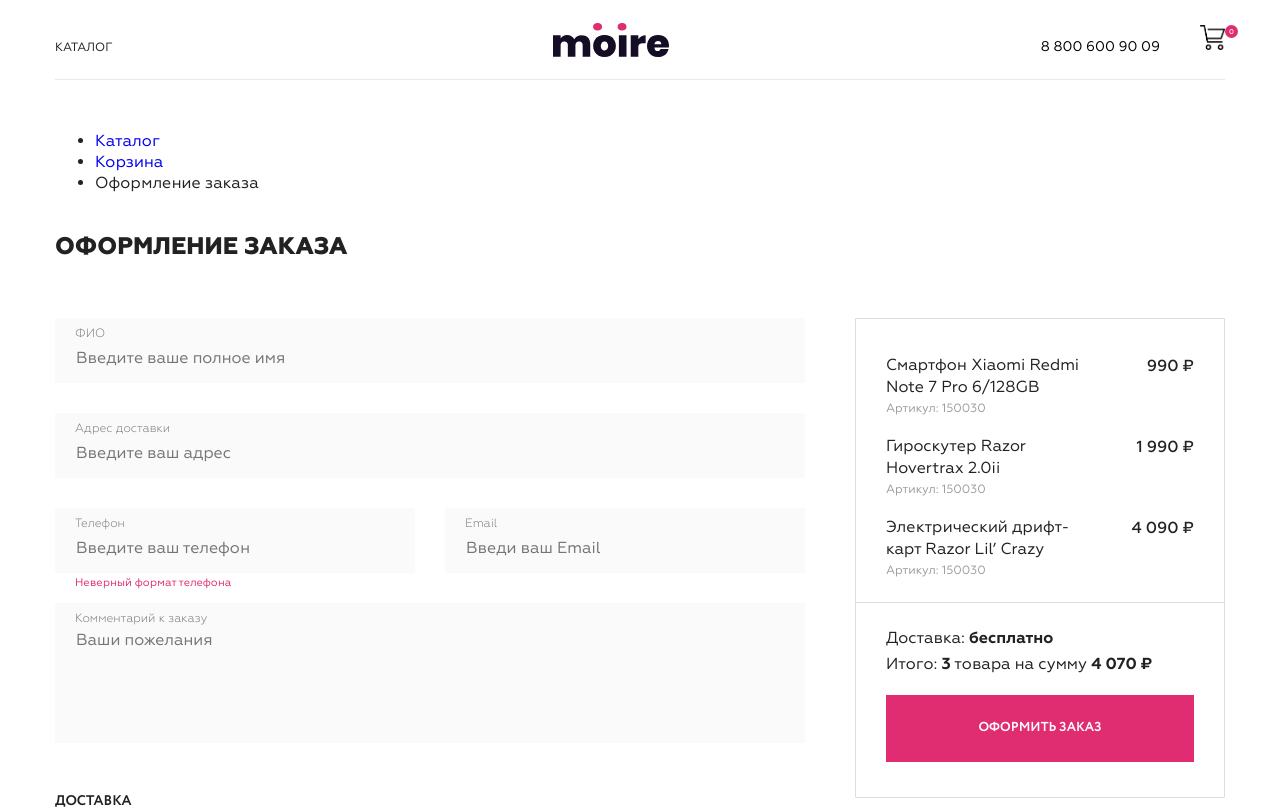
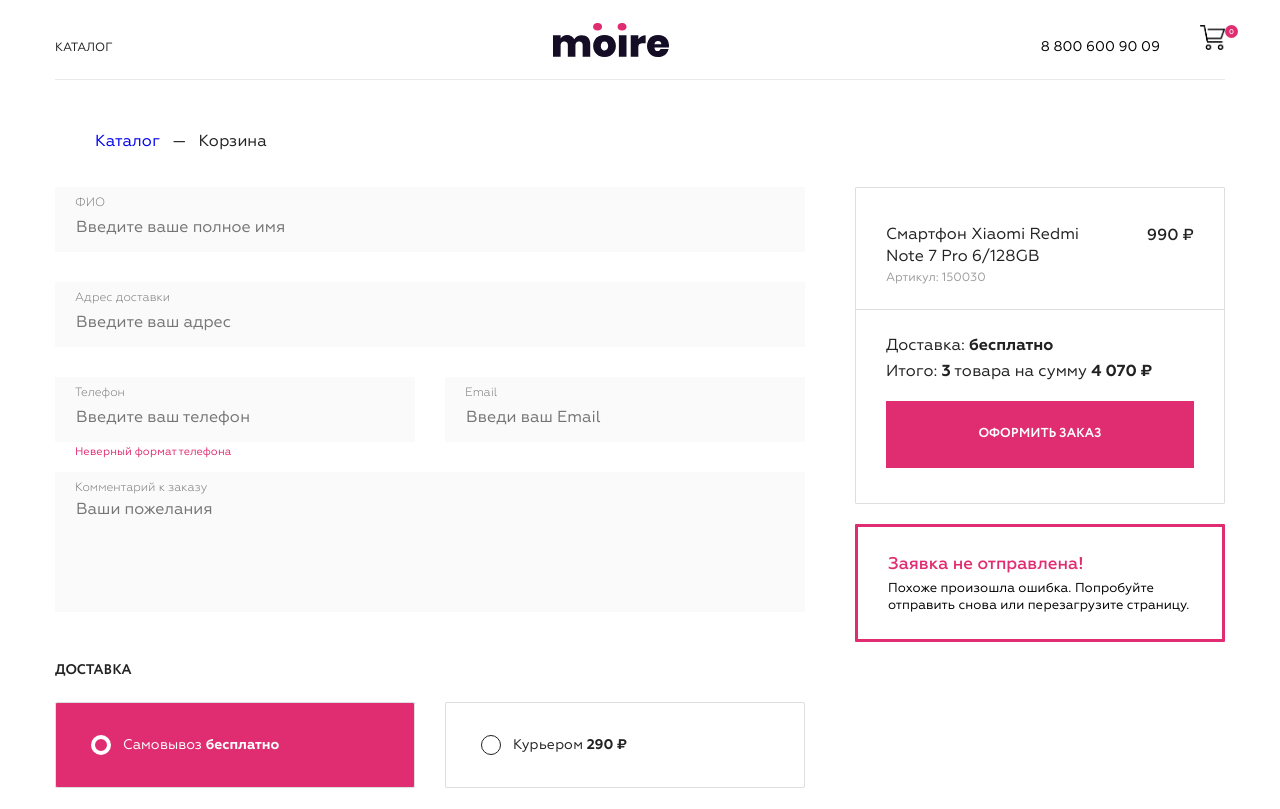
Before and after one commit to festsnusa/vue-shop, a Vue app: page /checkout in a window 1280 px wide. Shown: the top 809 px of the page. Built offline with nearby package versions, Linux system fonts and the light colour scheme.

Commit message:
refactoring: new component added

```diff
--- a/src/components/Checkout.vue
+++ b/src/components/Checkout.vue
@@ -2,7 +2,8 @@
   <main class="content container">
     <div class="checkout" v-if="!orderIsProcessed">
       <div class="content__top">
-        <ul class="breadcrumbs">
+        <Breadcrumbs :сheckout="true" title="Корзина" />
+        <!-- <ul class="breadcrumbs">
           <li class="breadcrumbs__item">
             <a class="breadcrumbs__link" href="index.html">
               Каталог
@@ -24,34 +25,17 @@
           <h1 class="content__title">
             Оформление заказа
           </h1>
-        </div>
+        </div> -->
       </div>
 
       <section class="cart" v-if="!orderIsProcessed">
         <form class="cart__form form" @submit.prevent="viewResult" method="POST">
           <div class="cart__field">
             <div class="cart__data">
-              <label class="form__label">
-                <input class="form__input" type="text" name="name" placeholder="Введите ваше полное имя">
-                <span class="form__value">ФИО</span>
-              </label>
-
-              <label class="form__label">
-                <input class="form__input" type="text" name="address" placeholder="Введите ваш адрес">
-                <span class="form__value">Адрес доставки</span>
-              </label>
-
-              <label class="form__label">
-                <input class="form__input" type="tel" name="phone" placeholder="Введите ваш телефон">
-                <span class="form__value">Телефон</span>
-                <span class="form__error">Неверный формат телефона</span>
-              </label>
-
-              <label class="form__label">
-                <input class="form__input" type="email" name="email" placeholder="Введи ваш Email">
-                <span class="form__value">Email</span>
-              </label>
-
+              <Input value="ФИО" name="name" type="text" placeholder="Введите ваше полное имя" />
+              <Input value="Адрес доставки" name="address" type="text" placeholder="Введите ваш адрес" />
+              <Input value="Телефон" name="phone" type="tel" placeholder="Введите ваш телефон" />
+              <Input value="Email" name="email" type="email" placeholder="Введи ваш Email" />
               <label class="form__label">
                 <textarea class="form__input form__input--area" name="comments" placeholder="Ваши пожелания"></textarea>
                 <span class="form__value">Комментарий к заказу</span>
@@ -108,16 +92,6 @@
                 <b>990 ₽</b>
                 <span>Артикул: 150030</span>
               </li>
-              <li class="cart__order">
-                <h3>Гироскутер Razor Hovertrax 2.0ii</h3>
-                <b>1 990 ₽</b>
-                <span>Артикул: 150030</span>
-              </li>
-              <li class="cart__order">
-                <h3>Электрический дрифт-карт Razor Lil’ Crazy</h3>
-                <b>4 090 ₽</b>
-                <span>Артикул: 150030</span>
-              </li>
             </ul>
 
             <div class="cart__total">
@@ -145,10 +119,14 @@
 
 <script>
 import Result from '@/components/Result.vue'
+import Breadcrumbs from '@/components/Breadcrumbs.vue'
+import Input from '@/components/Input.vue'
 
 export default {
   components: {
     Result,
+    Breadcrumbs,
+    Input,
   },
   data() {
     return {
--- /dev/null
+++ b/src/components/Input.vue
@@ -0,0 +1,16 @@
+<template>
+  <label class="form__label">
+    <input class="form__input" :type="type" :name="name" :placeholder="placeholder">
+    <span class="form__value">{{ value }}</span>
+    <span class="form__error" v-if="type === 'tel'">Неверный формат телефона</span>
+  </label>
+</template>
+
+<script>
+export default {
+  name: "Input",
+  props: ["value", "name", "type", "placeholder"],
+}
+</script>
+
+<style lang="scss" scoped></style>
```
